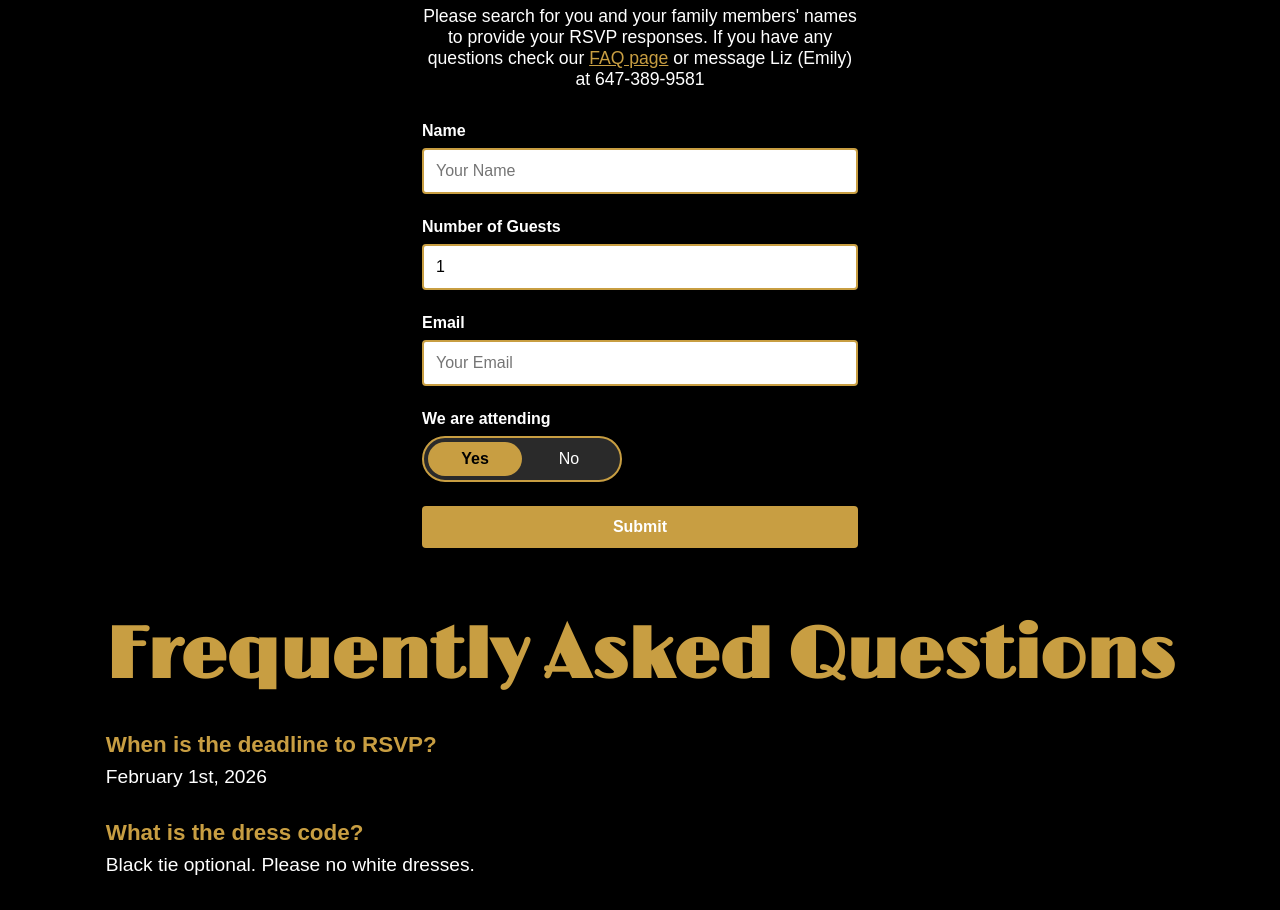
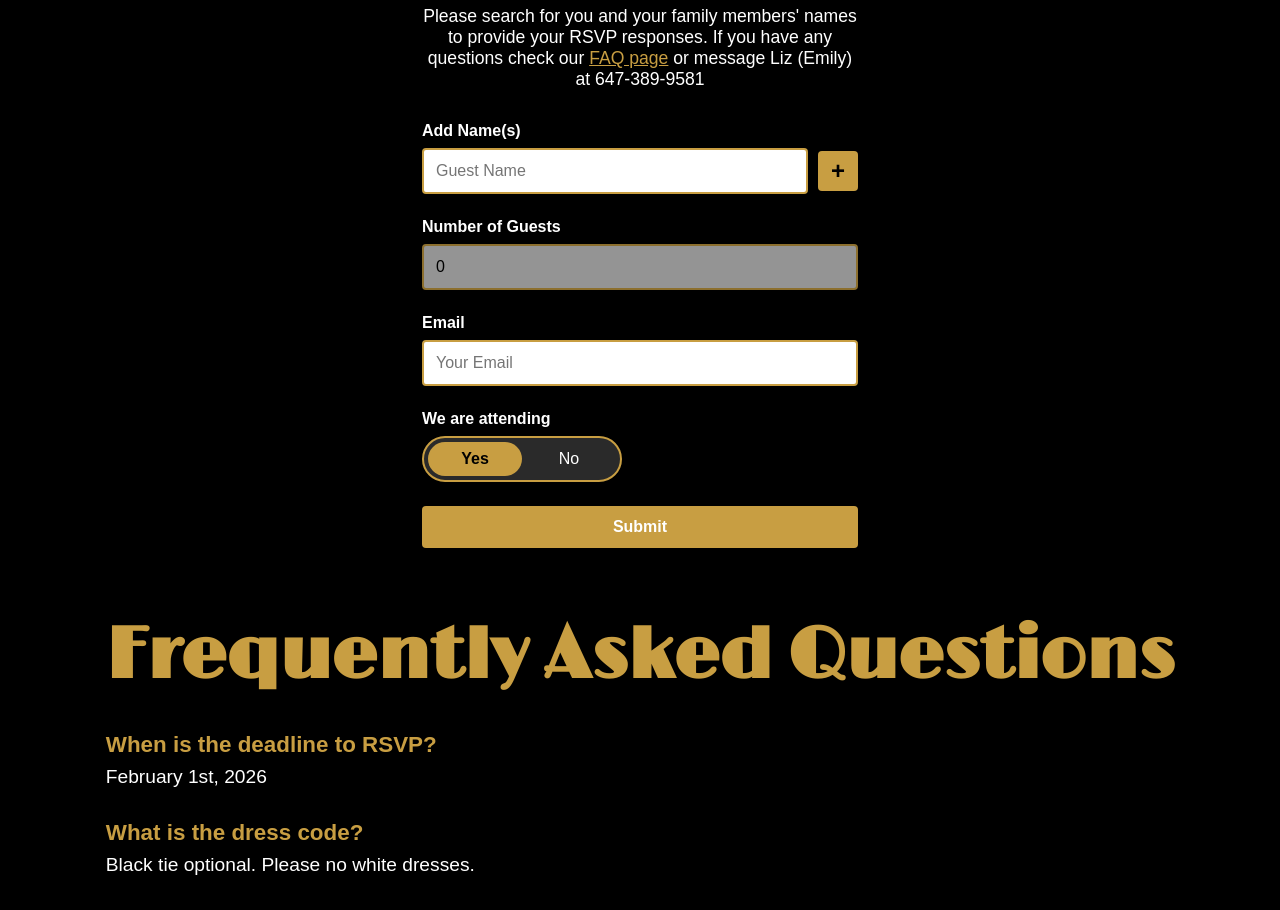
Before and after one commit to mohsenari/springintolove, a React app: page / in a window 1280 px wide. Shown: the part 1220-2130 px from the top of the page. Built offline with nearby package versions, Linux system fonts and the light colour scheme.

Commit message:
ui updates

```diff
--- a/src/components/RSVP_WED.js
+++ b/src/components/RSVP_WED.js
@@ -19,13 +19,9 @@ const RSVPWed = () => {
   const [isSubmitting, setIsSubmitting] = useState(false);
   const [showSuggestions, setShowSuggestions] = useState(false);
   const [filteredNames, setFilteredNames] = useState([]);
-  const [showGuestSuggestions, setShowGuestSuggestions] = useState(false);
   const [selectedNames, setSelectedNames] = useState([]);
   const [showPopup, setShowPopup] = useState(false);
   const [popupMessage, setPopupMessage] = useState({ text: '', type: '' });
-
-  // Guest number options
-  const guestNumbers = [1, 2, 3, 4, 5, 6, 7, 8];
 
   const handleChange = (e) => {
     const { name, value } = e.target;
@@ -53,11 +49,6 @@ const RSVPWed = () => {
 
   const removeSelectedName = (indexToRemove) => {
     setSelectedNames(selectedNames.filter((_, index) => index !== indexToRemove));
-  };
-
-  const handleGuestNumberClick = (num) => {
-    setFormData({ ...formData, guests: num });
-    setShowGuestSuggestions(false);
   };
 
   const handleSubmit = async (e) => {
@@ -155,7 +146,8 @@ const RSVPWed = () => {
 
         <form onSubmit={handleSubmit}>
           <div className="form-group suggestions-container">
-            <label htmlFor="name" className="form-label">Name</label>
+            <label htmlFor="name" className="form-label">Add Name(s)</label>
+            <div style={{ display: 'flex', gap: '10px', alignItems: 'center' }}>
               <input
                 type="text"
                 id="name"
@@ -163,9 +155,22 @@ const RSVPWed = () => {
                 value={formData.name}
                 onChange={handleChange}
                 className="form-input"
-              placeholder="Your Name"
+                placeholder="Guest Name"
                 autoComplete="off"
+                style={{ flex: 1 }}
               />
+              <button
+                type="button"
+                onClick={() => {
+                  if (formData.name.trim()) {
+                    handleSuggestionClick(formData.name.trim());
+                  }
+                }}
+                className="add-name-btn"
+              >
+                +
+              </button>
+            </div>
             {showSuggestions && filteredNames.length > 0 && (
               <ul className="suggestions-list">
                 {filteredNames.map((name, index) => (
@@ -197,32 +202,17 @@ const RSVPWed = () => {
             )}
           </div>
 
-          <div className="form-group suggestions-container">
+          <div className="form-group">
             <label htmlFor="guests" className="form-label">Number of Guests</label>
             <input
               type="text"
               id="guests"
               name="guests"
-              value={formData.guests || ''}
-              onChange={handleChange}
-              onFocus={() => setShowGuestSuggestions(true)}
+              value={selectedNames.length}
+              readOnly
               className="form-input"
-              placeholder="1"
-              autoComplete="off"
+              placeholder="0"
             />
-            {showGuestSuggestions && (
-              <ul className="suggestions-list">
-                {guestNumbers.map((num) => (
-                  <li
-                    key={num}
-                    onClick={() => handleGuestNumberClick(num)}
-                    className="suggestion-item"
-                  >
-                    {num}
-                  </li>
-                ))}
-              </ul>
-            )}
           </div>
 
           <div className="form-group">
--- a/src/styles/App.css
+++ b/src/styles/App.css
@@ -170,6 +170,13 @@ a {
   border-color: var(--gold);
 }
 
+.form-input:read-only {
+  background-color: #d3d3d3;
+  cursor: not-allowed;
+  opacity: 0.7;
+  caret-color: transparent;
+}
+
 .submit-btn {
   background-color: var(--gold);
   color: var(--white);
@@ -323,6 +330,28 @@ a {
   color: var(--gold);
 }
 
+/* Add name button */
+.add-name-btn {
+  background-color: var(--gold);
+  color: var(--black);
+  border: none;
+  width: 40px;
+  height: 40px;
+  font-size: 1.5rem;
+  font-weight: bold;
+  border-radius: 10%;
+  cursor: pointer;
+  transition: opacity 0.3s;
+  display: flex;
+  align-items: center;
+  justify-content: center;
+  flex-shrink: 0;
+}
+
+.add-name-btn:hover {
+  opacity: 0.8;
+}
+
 /* Selected names display */
 .selected-names {
   display: flex;
```
Lines whose indentation alone changed are shown as unchanged.
